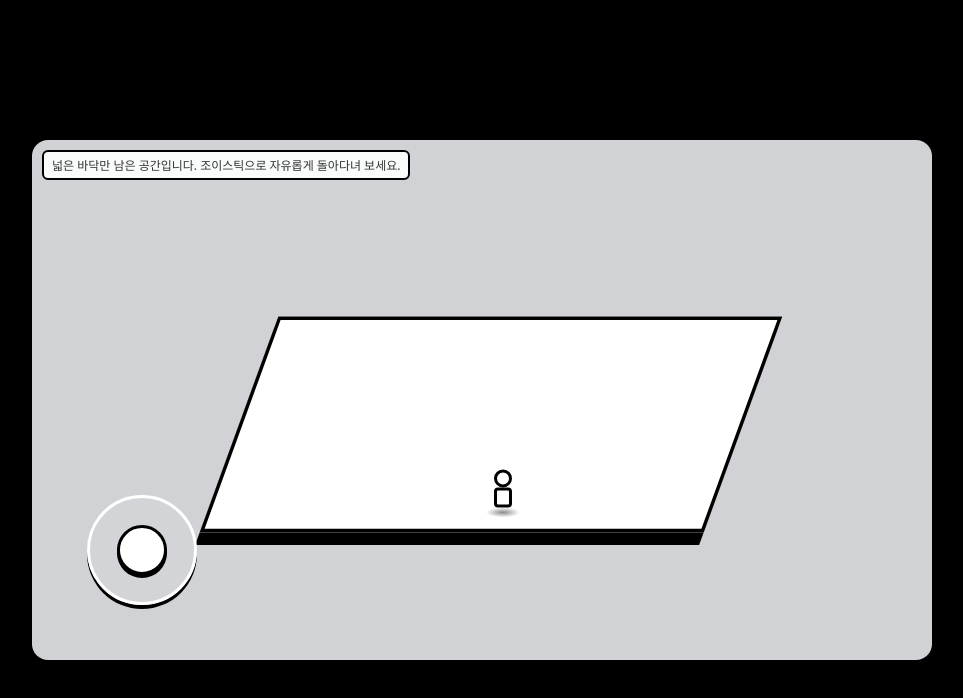
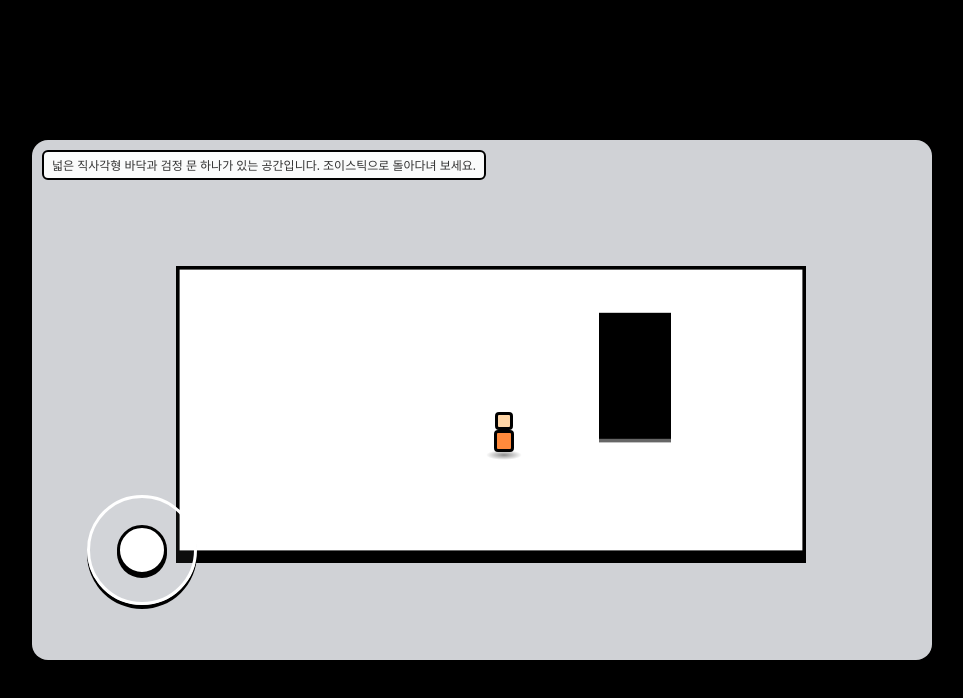
Before and after one commit to shb9869-a11y/GAME, a plain HTML site: page index.html in a window 1280 px wide. Shown: the whole page, without its empty margins (158-1121 px from the left). Drawn offline with Linux system fonts and the light colour scheme.

Commit message:
index.html 업데이트

```diff
--- a/index.html
+++ b/index.html
@@ -2,7 +2,7 @@
 <html lang="ko">
 <head>
 <meta charset="UTF-8">
-<title>Wide Floor Space</title>
+<title>Flat Floor + Door</title>
 <meta name="viewport" content="width=device-width, initial-scale=1">
 
 <link rel="manifest" href="manifest.json">
@@ -77,7 +77,7 @@
     pointer-events:none;
   }
 
-  /* ================== 넓은 바닥만 남긴 공간 ================== */
+  /* ============ 평면 직사각형 바닥만 남긴 공간 ============ */
 
   .room{
     position:absolute;
@@ -85,28 +85,41 @@
     top:52%;
     width:800px;
     height:380px;
-    transform:translate(-50%,-50%) scale(0.9); /* 살짝 멀리 */
+    transform:translate(-50%,-50%) scale(0.9);
     transform-origin:center center;
   }
 
-  /* 이전보다 가로·세로 약 2배 → 면적 4배 */
+  /* 넓은 바닥: 완전 직각 사각형 */
   .floor{
     position:absolute;
     left:50%;
-    bottom:40px;
-    width:560px;   /* 기존 280의 2배 정도 */
-    height:240px;  /* 기존 120의 2배 정도 */
-    transform:translateX(-50%) skewX(-20deg);
+    top:50%;
+    width:700px;
+    height:320px;
+    transform:translate(-50%,-50%);
     background:#ffffff;
     border:4px solid #000;
-    box-shadow:0 14px 0 #000;
+    box-shadow:0 10px 0 #000;
   }
 
-  /* 플레이어 */
+  /* 검정 사각형 문 (바닥 위 아무 데나) */
+  .door-block{
+    position:absolute;
+    /* 바닥 안에서의 위치를 퍼센트로 잡음 */
+    left:70%;
+    top:40%;
+    width:80px;
+    height:140px;
+    transform:translate(-50%,-50%);
+    background:#000;
+    box-shadow:0 4px 0 rgba(0,0,0,0.6);
+  }
+
+  /* SLEEEEEP 느낌 캐릭터: 주황 몸통 */
   .player{
     position:absolute;
-    width:24px;
-    height:48px;
+    width:26px;
+    height:46px;
     transform-origin:center bottom;
   }
   .player .head{
@@ -116,26 +129,26 @@
     width:18px;
     height:18px;
     transform:translateX(-50%);
-    border-radius:50%;
+    border-radius:4px;            /* 살짝 네모난 머리 */
     border:3px solid #000;
-    background:#fff;
+    background:#ffd5a6;           /* 살구색 머리 */
   }
   .player .body{
     position:absolute;
     left:50%;
-    bottom:10px;
-    width:18px;
-    height:20px;
+    bottom:8px;
+    width:20px;
+    height:22px;
     transform:translateX(-50%);
     border-radius:4px;
     border:3px solid #000;
-    background:#fff;
+    background:#ff8a3c;           /* 주황색 몸통 */
   }
   .player .shadow{
     position:absolute;
     left:50%;
     bottom:0;
-    width:34px;
+    width:36px;
     height:10px;
     transform:translateX(-50%);
     background:radial-gradient(ellipse at center,
@@ -215,7 +228,7 @@
   </div>
 
   <div class="log" id="log">
-    넓은 바닥만 남은 공간입니다. 조이스틱으로 자유롭게 돌아다녀 보세요.
+    넓은 직사각형 바닥과 검정 문 하나가 있는 공간입니다. 조이스틱으로 돌아다녀 보세요.
   </div>
 </div>
 
@@ -224,18 +237,20 @@
   const sceneEl   = document.getElementById('sceneLayer');
   const playerEl  = document.getElementById('player');
 
-  /* 단일 씬 – 넓은 바닥 하나 */
   function buildScene(){
     sceneEl.innerHTML = '';
     worldEl.className = 'world';
 
     const room = document.createElement('div');
     room.className = 'room';
-    room.innerHTML = `<div class="floor"></div>`;
+    room.innerHTML = `
+      <div class="floor"></div>
+      <div class="door-block"></div>
+    `;
     sceneEl.appendChild(room);
   }
 
-  // 바닥 평면 좌표계: x,y ∈ [-2,2] (기존의 4배 범위 느낌)
+  // 좌표계: x,y ∈ [-2,2] (넓은 평면)
   let playerX = 0;
   let playerY = 0;
   const limitX = 2.0;
@@ -251,19 +266,18 @@
 
   function worldToScreen(x, y){
     const baseX = 400; // 바닥 중앙
-    const baseY = 330;
-    // 바닥 폭/높이에 맞춰 스케일 조정
-    const sx = baseX + x * 140; // 좌우로 더 멀리
-    const sy = baseY + y * 70;  // 앞뒤로 더 멀리
+    const baseY = 260;
+    const sx = baseX + x * 160; // 좌우
+    const sy = baseY + y * 80;  // 앞뒤
     return { x:sx, y:sy };
   }
 
   function updatePlayerVisual(){
     const pos = worldToScreen(playerX, playerY);
     playerEl.style.left = pos.x + 'px';
-    playerEl.style.top  = (pos.y - 8) + 'px';
+    playerEl.style.top  = (pos.y - 6) + 'px';
 
-    // 카메라 살짝 따라오게
+    // 카메라 살짝 따라오기
     const desiredX = 450;
     const desiredY = 260;
     const diffX = desiredX - pos.x;
@@ -335,7 +349,7 @@
     resetJoystick();
   });
 
-  // 키보드 테스트 (선택)
+  // 키보드 테스트 (원하면 지워도 됨)
   window.addEventListener('keydown', e=>{
     if(e.key === 'ArrowUp')    joyVector.y = -1;
     if(e.key === 'ArrowDown')  joyVector.y =  1;
```
